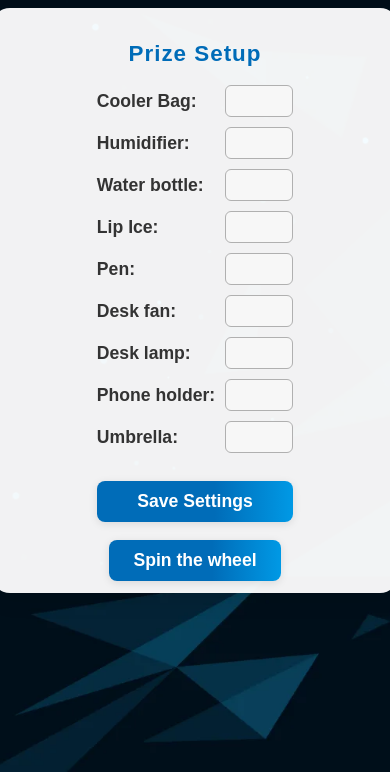
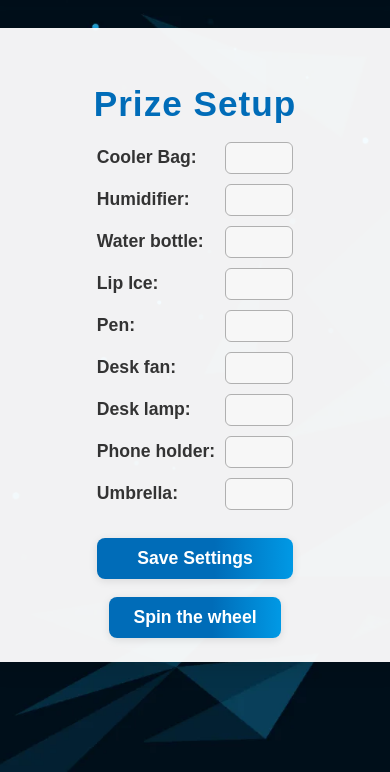
Before and after one commit to actom-components/spin-the-wheel, a plain HTML site: page index.html in a window 390 px wide. Shown: the part 72-844 px from the top of the page. Drawn offline with Linux system fonts and the light colour scheme.

```diff
--- a/menu.css
+++ b/menu.css
@@ -124,16 +124,6 @@ input[type="number"]:focus {
   cursor: pointer;
 }
 
-@media (max-width: 500px) {
-  .card {
-    padding: 18px 8px 12px 8px;
-    margin-top: 80px;
-  }
-  h1 {
-    font-size: 1.4rem;
-  }
-}
-
 
 /* #toggle-cooler {
   margin-top: 2%;
```
Also changed, not shown: style.css (+16 -3 lines).
